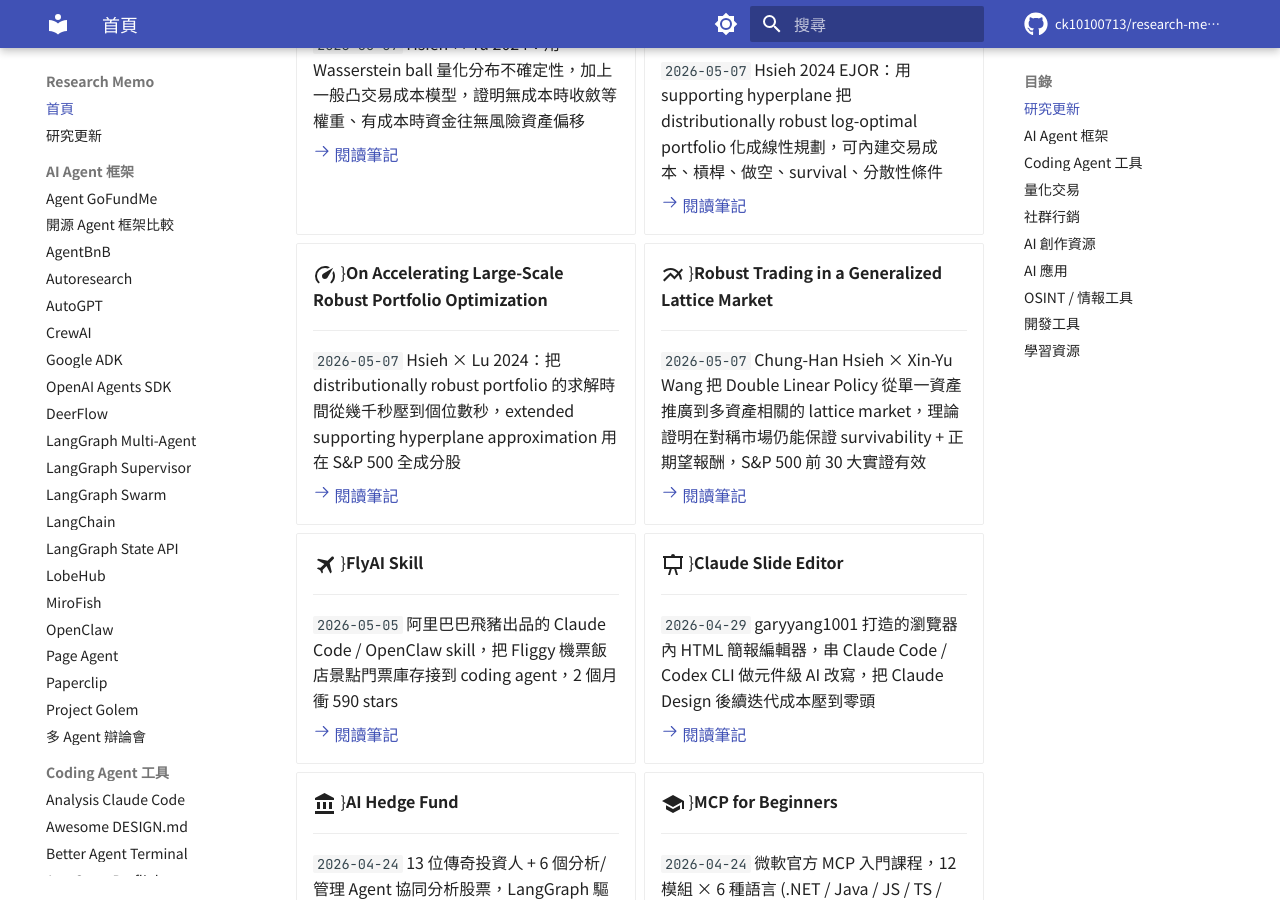
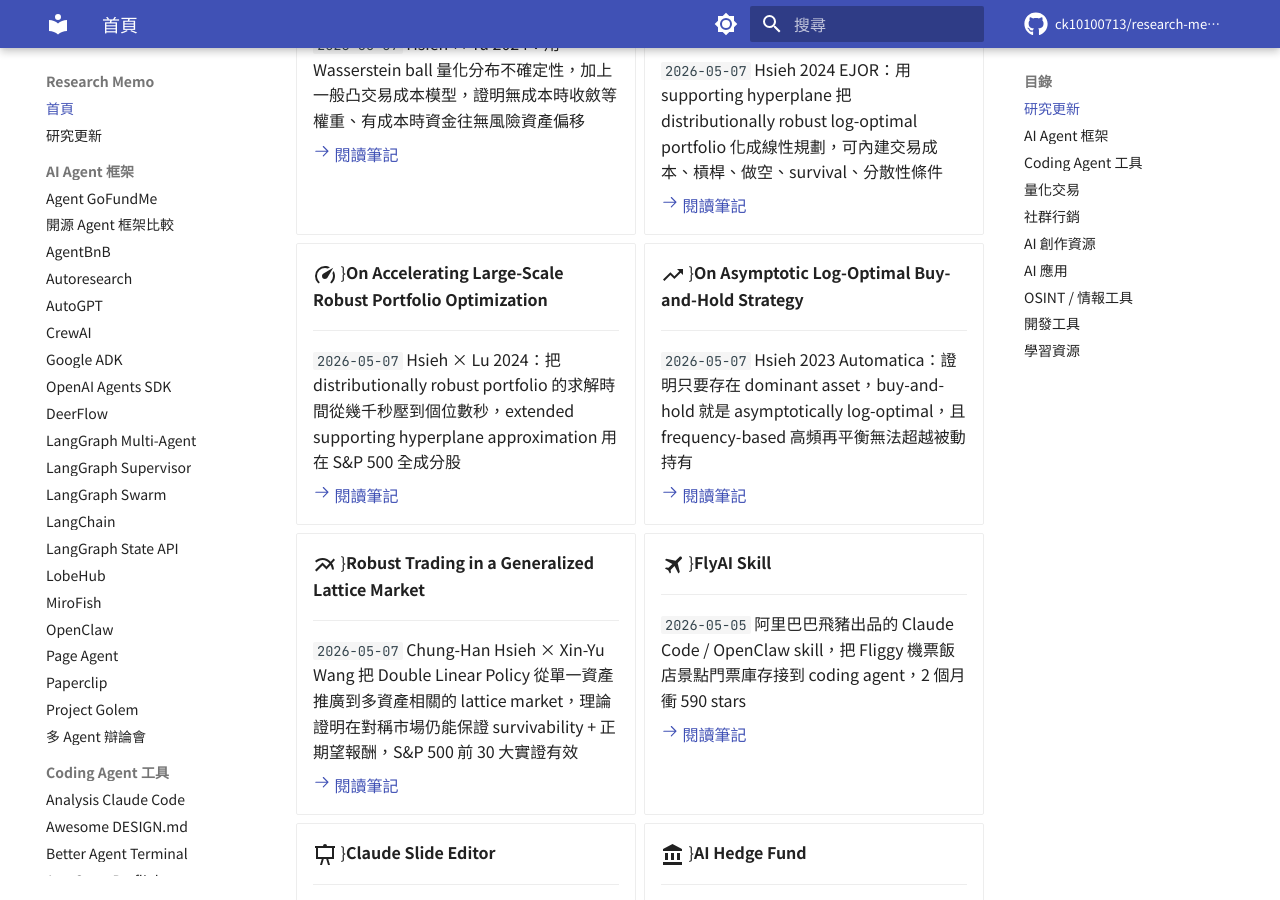
Before and after one commit to ck10100713/research-memo, an MkDocs documentation site: the page built from docs/index.md, in a window 1280 px wide and 900 px high, scrolled down 436 px. Built offline with MkDocs 1.6.1 and Material for MkDocs 9.7.7, drawn with Linux system fonts in a browser that asks for light colours; comment, search, counter and statistics services are not loaded; some of the changed text lies outside the part shown.

Commit message:
Add research note: On Asymptotic Log-Optimal Buy-and-Hold Strategy (Hsieh 2023 Automatica) — 證明 dominant asset 存在時 buy-and-hold 為 asymptotically log-optimal、無成本情境再平衡無法超越被動持有 [Hsieh #5/32]

```diff
--- a/docs/index.md
+++ b/docs/index.md
@@ -33,6 +33,14 @@
     `2026-05-07` Hsieh × Lu 2024：把 distributionally robust portfolio 的求解時間從幾千秒壓到個位數秒，extended supporting hyperplane approximation 用在 S&P 500 全成分股
 
     [:octicons-arrow-right-24: 閱讀筆記](accelerating-robust-portfolio-optimization.md)
+
+-   :material-trending-up:{{ .lg .middle }} **On Asymptotic Log-Optimal Buy-and-Hold Strategy**
+
+    ---
+
+    `2026-05-07` Hsieh 2023 Automatica：證明只要存在 dominant asset，buy-and-hold 就是 asymptotically log-optimal，且 frequency-based 高頻再平衡無法超越被動持有
+
+    [:octicons-arrow-right-24: 閱讀筆記](asymptotic-log-optimal-buy-hold.md)
 
 -   :material-chart-multiline:{{ .lg .middle }} **Robust Trading in a Generalized Lattice Market**
 
@@ -788,6 +788,14 @@
 
     [:octicons-arrow-right-24: 閱讀筆記](ai-hedge-fund.md)
 
+-   :material-trending-up:{{ .lg .middle }} **On Asymptotic Log-Optimal Buy-and-Hold Strategy**
+
+    ---
+
+    Hsieh 2023 Automatica：證明只要存在 dominant asset，buy-and-hold 就是 asymptotically log-optimal，且 frequency-based 高頻再平衡無法超越被動持有
+
+    [:octicons-arrow-right-24: 閱讀筆記](asymptotic-log-optimal-buy-hold.md)
+
 -   :material-cash-multiple:{{ .lg .middle }} **On Cost-Sensitive Distributionally Robust Log-Optimal Portfolio**
 
     ---
--- a/mkdocs.yml
+++ b/mkdocs.yml
@@ -152,6 +152,7 @@
   - 量化交易:
       - Accelerating Robust Portfolio: accelerating-robust-portfolio-optimization.md
       - AI Hedge Fund: ai-hedge-fund.md
+      - Asymptotic Log-Optimal Buy-and-Hold: asymptotic-log-optimal-buy-hold.md
       - Cost-Sensitive Distributionally Robust Portfolio: cost-sensitive-distributionally-robust-portfolio.md
       - Kronos: kronos.md
       - NOFX: nofx.md
```
Also changed, not shown: other parts of docs/index.md (+0 -8 lines), docs/asymptotic-log-optimal-buy-hold.md (added, +62 -0 lines), docs/news.md (+4 -1 lines).
